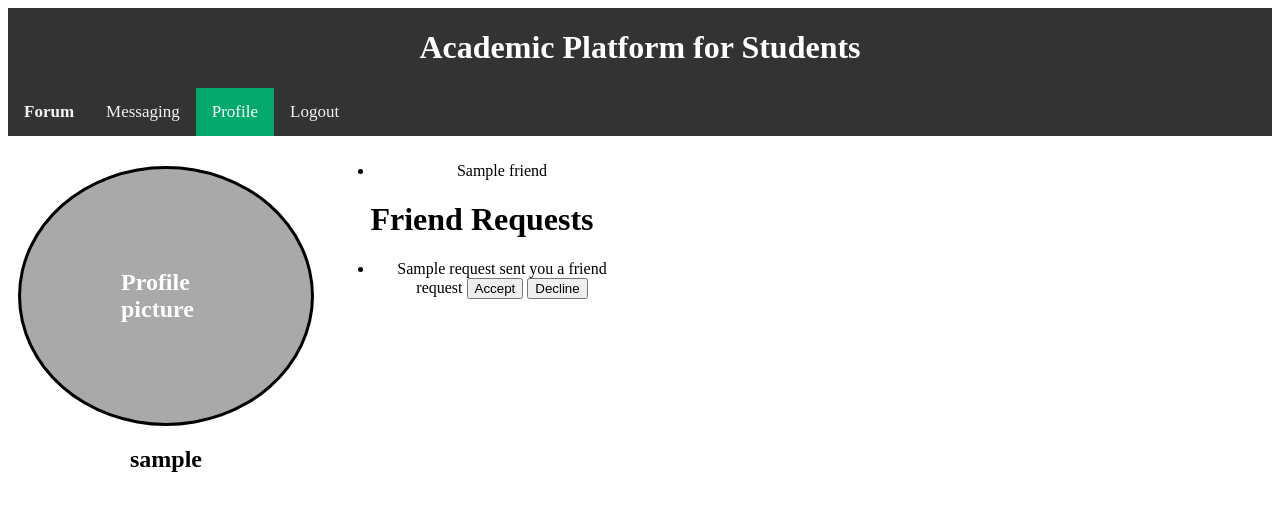
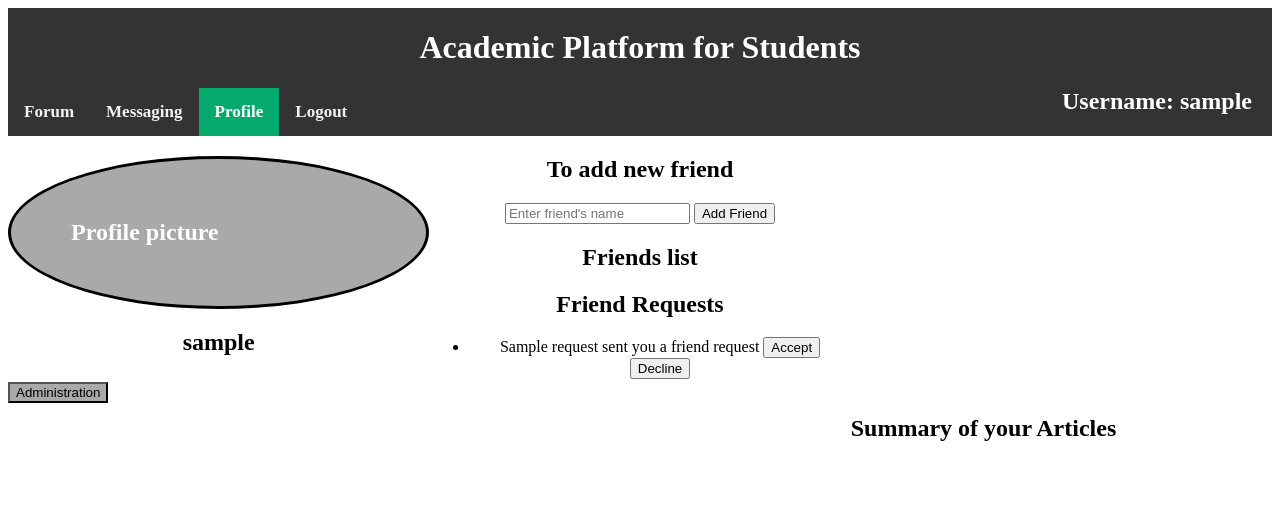
Before and after one commit to kechan01/INFO2222-Project, a Flask app: template templates/profile.jinja in a window 1280 px wide. Shown: the top 511 px of the page. Run offline with Flask 3, Linux system fonts and the light colour scheme; the template is opened without the code that fills it: most values are stand-ins (such as "Sample title", 1, 10 or a date in 2020); parts of the project's set-up code (start-up, migrations or seed data) failed here and were passed over.

Commit message:
added tannu's profile and forum pages

```diff
--- a/app.py
+++ b/app.py
@@ -113,8 +113,12 @@ def chat():
         # get all group chat rooms available
         chats = db.get_chat_room_names()
 
+        # get all group chat rooms available
+        user_chats = db.get_user_chatrooms(username)
+
         # Here you can perform any additional logic you need, such as checking if the friend exists, etc.
-        return render_template("chat.jinja", username=username, friends=friends, chats=chats)
+        return render_template("chat.jinja", username=username, friends=friends,
+                               chats=chats, user_chats=user_chats)
 
 @app.route("/friends")
 def friends():
@@ -168,6 +172,10 @@ def decline_friend_request():
     db.delete_requests(sender, username)
     return url_for('friends')
 
+@app.route("/forum")
+def forum():
+    return render_template("forum.jinja")
+
 @app.route('/heartbeat')
 def heartbeat():
     # Endpoint to indicate server is running
--- a/templates/profile.jinja
+++ b/templates/profile.jinja
@@ -5,48 +5,130 @@ Your Page Title
 {% endblock %}
 
 {% block content %}
+<style>
+    /* Add a black background color to the top navigation */
+.topnav {
+    background-color: #333;
+    overflow: hidden;
+    }
+  .topnav h1{
+    color: white;
+    text-align: centre;
 
+    }
+
+  /* Style the links inside the navigation bar */
+  .topnav a {
+    float: left;
+    color: #f2f2f2;
+    text-align: center;
+    padding: 14px 16px;
+    text-decoration: none;
+    font-size: 17px;
+    }
+
+  /* Change the color of links on hover */
+  .topnav a:hover {
+    background-color: #ddd;
+    color: black;
+    }
+
+  /* Add a color to the active/current link */
+  .topnav a.active {
+    background-color: #04AA6D;
+    color: white;
+    }
+
+    #right{
+        width: 33.33%;
+        float: right;
+    }
+
+    #left{
+        width: 33.33%;
+        float: left;
+    }
+
+    #middle{
+        width: 33.33%;
+        margin: 0 auto;
+        text-align: center;
+    }
+
+
+
+    .picture{
+        padding: 60px;
+        border-width:3px;
+        border-style:solid;
+        border-color: black ;
+        background-color: darkgrey;
+        color: white;
+        border-radius: 60%;
+    }
+.addnewfriend{
+    text-align: center;
+}
+
+
+    .friend-item span {
+        margin-right: 20px; /* Adjust the value as needed */
+    }
+
+
+</style>
 
 <div class="topnav">
 
     <h1 style="text-align: center">Academic Platform for Students</h1>
-    <h2 style="text-align:left"> <a href="{{ url_for('logout') }}">Forum</a> </h2>
+    <h2 style="text-align:left">
+    <a href="{{ url_for('forum', username=username) }}">Forum</a>
     <a href="{{ url_for('chat', username=username) }}">Messaging</a>
-    <a class="active" href="{{ url_for('friends') }}">Profile</a>
+    <a class="active" href="{{ url_for('friends', username=username) }}">Profile</a>
     <a href="{{ url_for('logout') }}">Logout</a>
+    </h2>
+    <h2 style="text-align:right; color: white; padding-right: 20px;"> Username: {{ username }}  </h2>
 </div>
-<div class="row">
-<div class="column left">
+<!--  <div class="row"> -->
+<div id="left">
     <h2 class="picture">Profile picture</h2>
     <h2 style="text-align: center">{{ username }}</h2>
+    <h2> <button style="background-color: darkgrey"> Administration </button> </h2>
 </div>
 
-<div class="column middle">
-    <ul>
-        {% for friend in friends %}
-            <li>{{ friends.name }}</li>
-        {% endfor %}
-    </ul>
-
-     <ul id="list"></ul>
-
-    <script>
-        let list = document.getElementById('list');
-        // Append the button to the list item
-        for (let i = 0; i < {{ friends }}.length; i++) {
-            let li = document.createElement('li');
-            li.textContent = {{ friends }}[i];
-
-            list.appendChild(li);
-        }
-
+<div id="middle">
 
     <h2 class="addnewfriend">To add new friend</h2>
     <input type="text" id="newFriend" placeholder="Enter friend's name">
     <button onclick="addFriend()">Add Friend</button>
     <h2>Friends list</h2>
-</div>
-</div>
+        <ul id="list"></ul>
+    <script>
+    let list = document.getElementById('list');
+    let friends = {{ friends | tojson }};
+
+    // Append the button to the list item
+    for (let i = 0; i < friends.length; i++) {
+        let li = document.createElement('li');
+        li.classList.add('friend-item'); // Add a class for styling
+
+        // Create a span to hold the friend's name
+        let span = document.createElement('span');
+        span.textContent = friends[i];
+        li.appendChild(span);
+
+        // Create the remove button
+        let removeButton = document.createElement('button');
+        removeButton.textContent = 'Remove';
+        removeButton.onclick = function() {
+            list.removeChild(li);
+        };
+        li.appendChild(removeButton);
+
+        // Append the list item to the list
+        list.appendChild(li);
+    }
+</script>
 
     <!-- Script for adding a new friend -->
     <script>
@@ -77,7 +159,7 @@ Your Page Title
     </script>
 
     <!-- section for sending and receiving friend request -->
- <h1>Friend Requests</h1>
+    <h2>Friend Requests</h2>
         <ul id="friend-requests">
             <!-- Display pending friend requests here -->
             {% for request in requests %}
@@ -127,5 +209,12 @@ Your Page Title
             alert("Friend request from " + sender + " declined successfully!");
         }
     </script>
+</div>
+
+
+    <!-- section for the article section -->
+<div id="right">
+    <h2> Summary of your Articles</h2>
+</div>
 
 {% endblock %}
```
Also changed, not shown: db.py (+17 -0 lines), templates/chat.jinja (+10 -2 lines), templates/forum.jinja (added, +55 -0 lines). Lines whose indentation alone changed are shown as unchanged.
